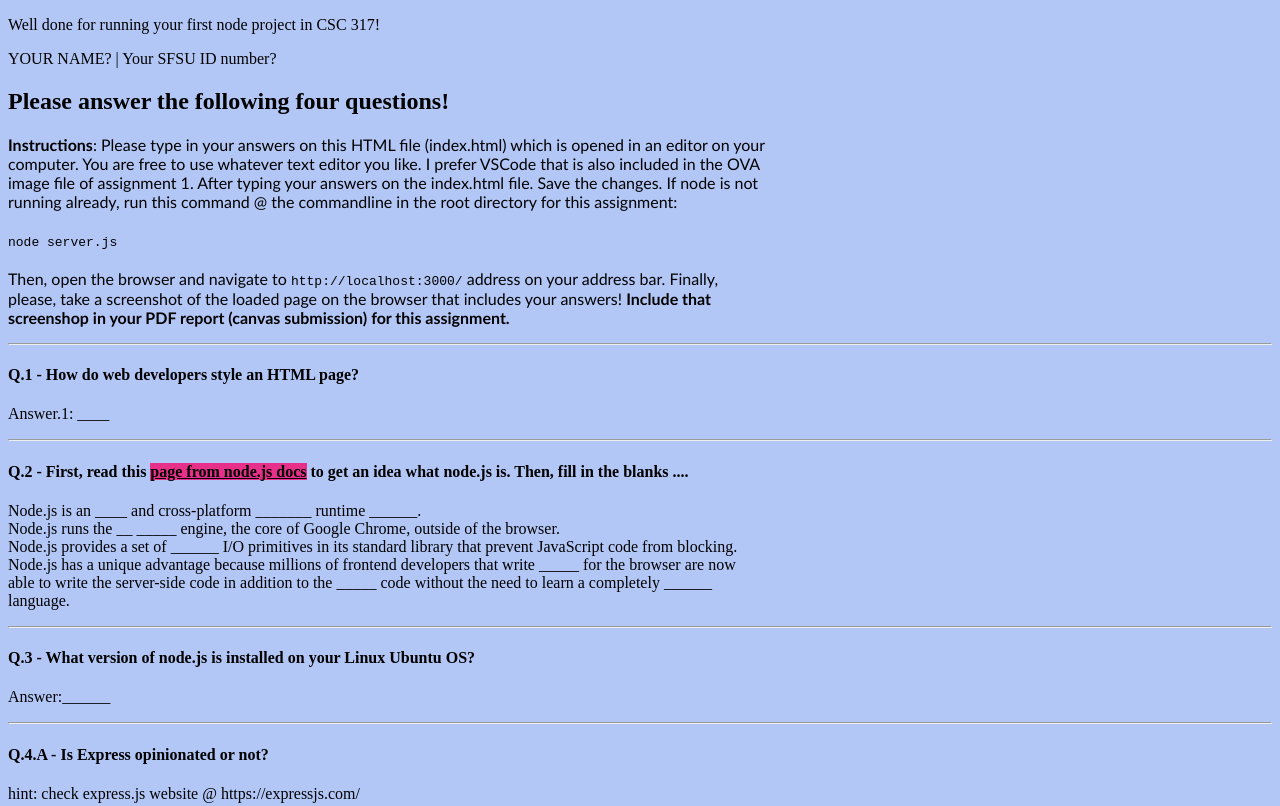
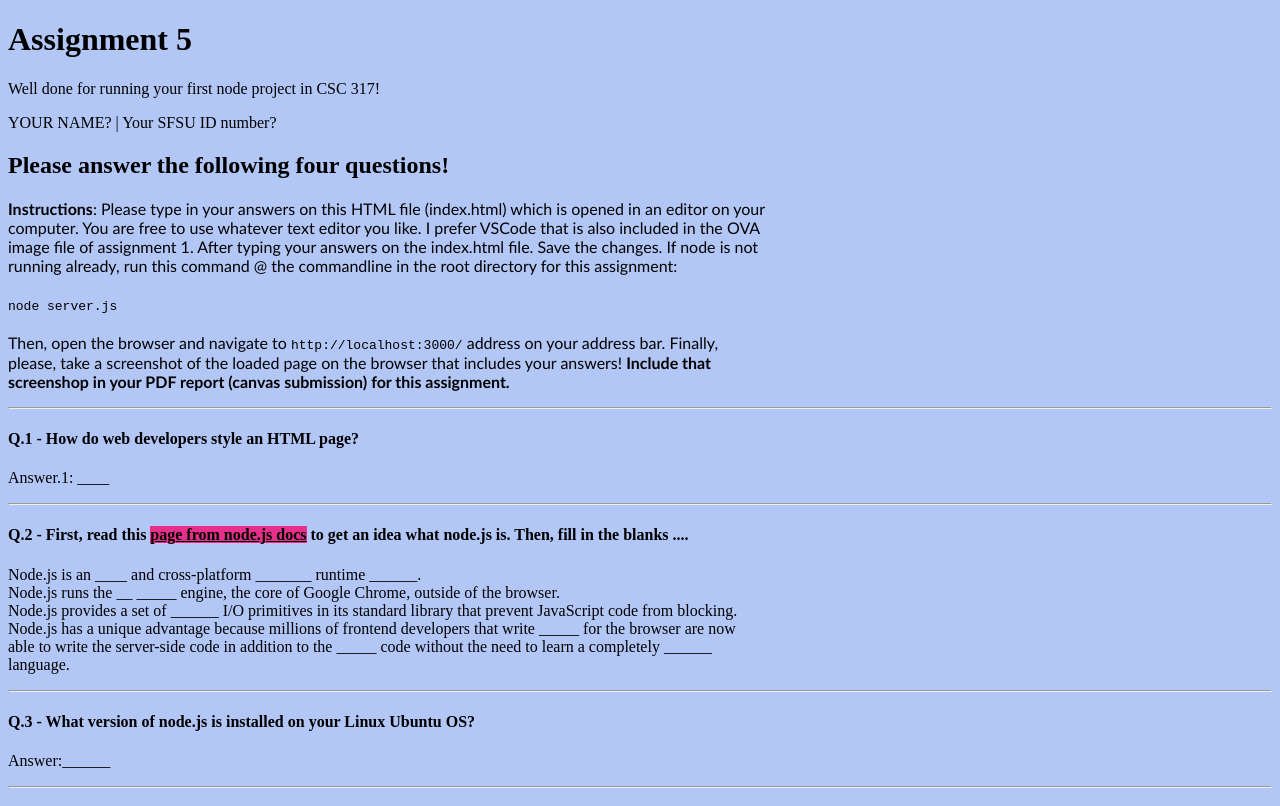
Before and after one commit to Jus1927/assignment-5-repo, a plain HTML site: page index.html in a window 1280 px wide. Shown: the top 806 px of the page. Drawn offline with Linux system fonts and the light colour scheme.

Commit message:
Add H1 to index.html

```diff
--- a/index.html
+++ b/index.html
@@ -1,5 +1,7 @@
 <!DOCTYPE html>
 <html lang="en">
+
+<h1>Assignment 5 </h1>
 
 <!-- This is example HTML code from Assignment 2.-->
 <head>
```
